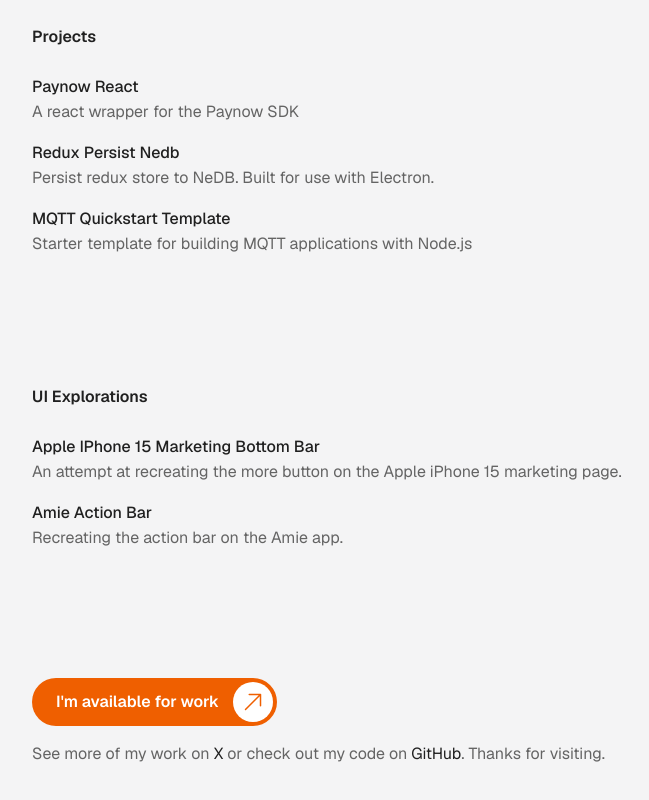
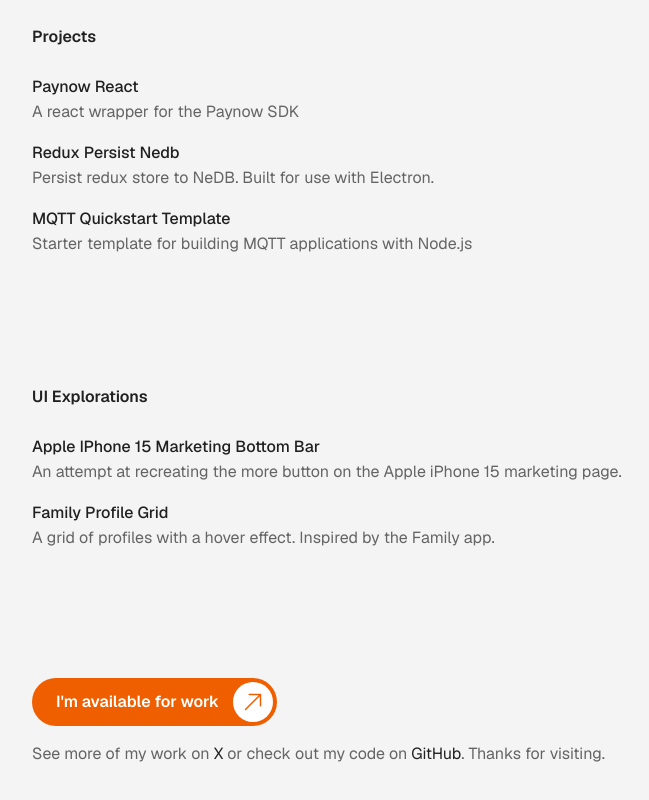
Before and after one commit to tate2301/atipamara, a Next.js app: page / in a window 1280 px wide. Shown: the part 733-1533 px from the top of the page, without its empty margins (288-937 px from the left). Built offline with nearby package versions, Linux system fonts and the light colour scheme.

Commit message:
feat: add navbar

```diff
--- a/app/page.tsx
+++ b/app/page.tsx
@@ -74,8 +74,8 @@ export default function About() {
             link="/playground"
           />
           <ProjectCard
-            title="Amie Action Bar"
-            description="Recreating the action bar on the Amie app."
+            title="Family profile grid"
+            description="A grid of profiles with a hover effect. Inspired by the Family app."
             link="/playground"
           />
         </div>
```
